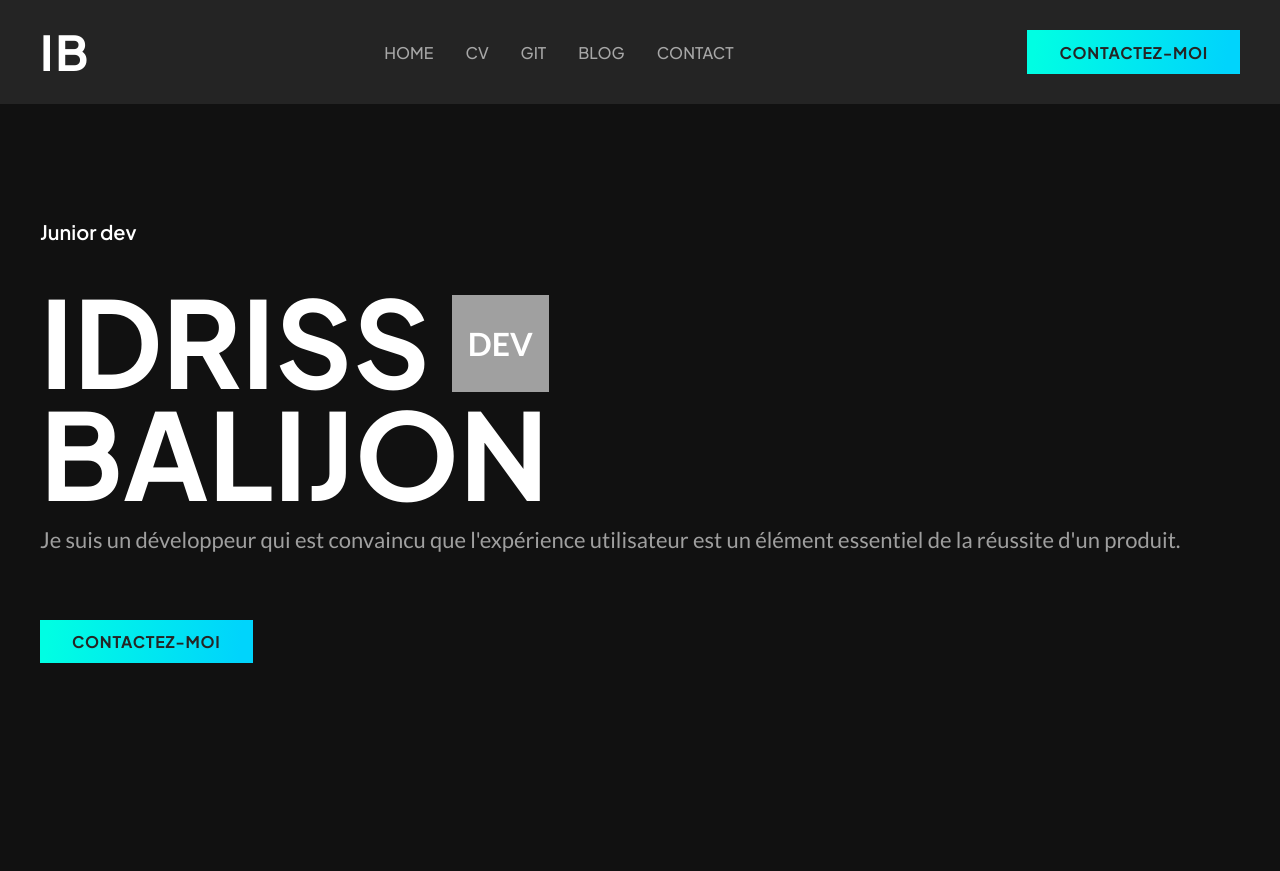
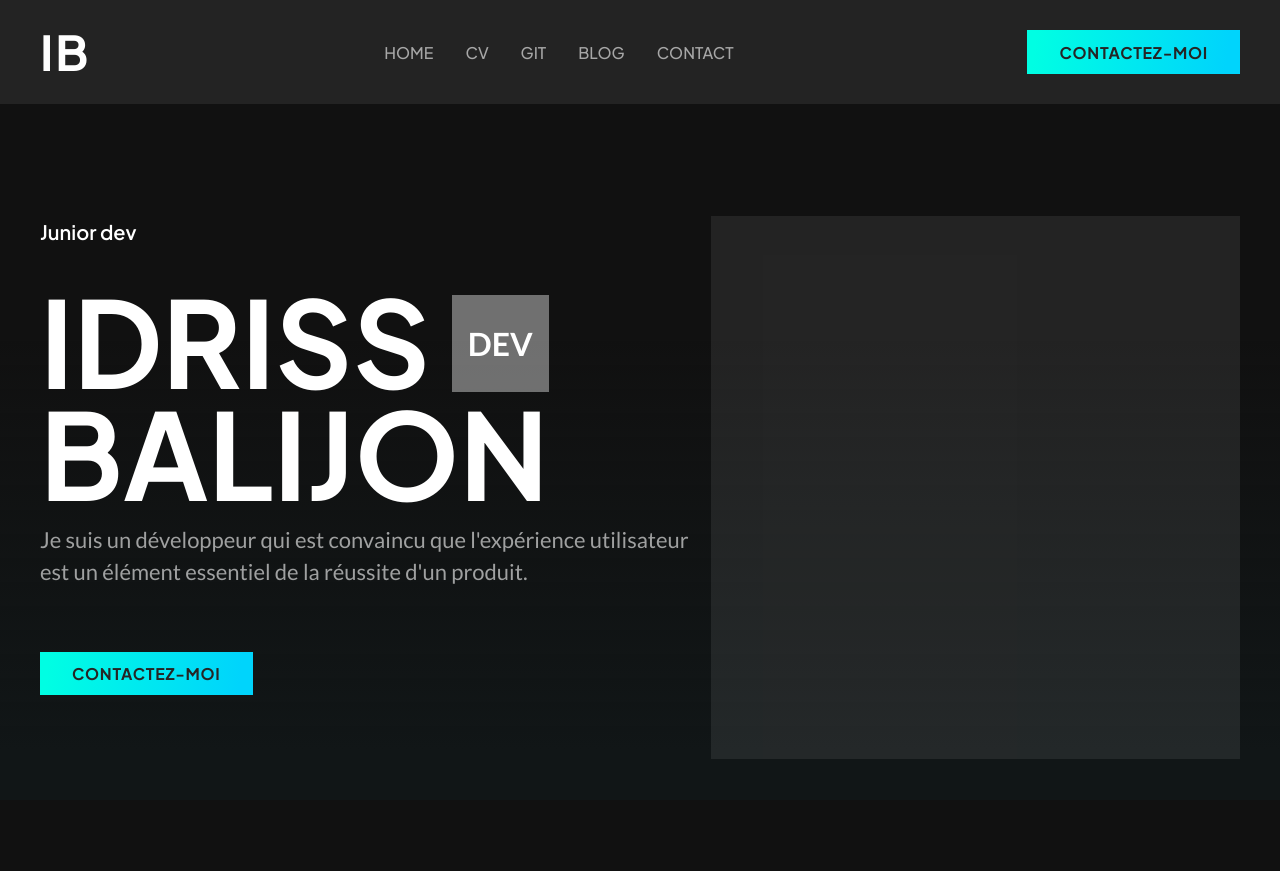
Before and after one commit to Balidriss/MyPage, a PHP site: page / in a window 1280 px wide. Before the commit the page ends 663 px from the top, so only its background shows below. Run offline with PHP 8.4, Linux system fonts and the light colour scheme.

Commit message:
add gradient background fix / add color grey / add placeholder figure

```diff
--- a/index.html
+++ b/index.html
@@ -18,6 +18,7 @@
 </head>
 
 <body>
+    <div class="gradient-bg"></div>
     <header>
         <nav>
             <div class="logo-nav">
--- a/styles/style.css
+++ b/styles/style.css
@@ -4,6 +4,7 @@
     --primaryColorCTABlack: rgb(37, 37, 37);
     --primaryColorBlack: rgb(17, 17, 17);
     --secondaryColorBlack: rgba(255, 255, 255, 0.08);
+    --tertiaryColor: rgba(255, 255, 255, 0.40);
     --primaryColorWhite: rgb(255, 255, 255);
     --secondaryColorWhite: rgba(255, 255, 255, 0.60);
     --primaryColorBlue: rgb(0, 212, 252);
@@ -21,6 +22,16 @@
     padding: 0;
     color: var(--primaryColorWhite);
     font-family: var(--primaryFont);
+}
+
+.gradient-bg {
+    position: fixed;
+    top: 0;
+    left: 0;
+    right: 0;
+    bottom: 0;
+    z-index: -1;
+    background: linear-gradient(180deg, rgba(17, 22, 23, 0.00) 42.55%, #111617 93.65%);
 }
 
 nav,
@@ -52,6 +63,7 @@ a {
 }
 
 section {
+    display: flex;
     margin: 7rem 0;
 
 }
@@ -70,6 +82,7 @@ section {
     font-family: var(--secondaryFont);
     letter-spacing: 0.045rem;
 }
+
 
 article>* {
     margin-bottom: 1rem;
@@ -141,11 +154,12 @@ h1 sup {
     font-size: 2rem;
     padding: 1.8rem 1rem;
     font-weight: 700;
-    background-color: var(--secondaryColorWhite);
+    background-color: var(--tertiaryColor);
     position: relative;
     top: 0.5rem;
 
 }
+
 
 #intro-section p {
     color: var(--secondaryColorWhite);
@@ -171,3 +185,9 @@ h1 sup {
 #intro-section .cta-container {
     margin: 4rem 0;
 }
+
+figure {
+    background-color: var(--secondaryColorBlack);
+    /* temp */
+    width: 900px;
+}
```
